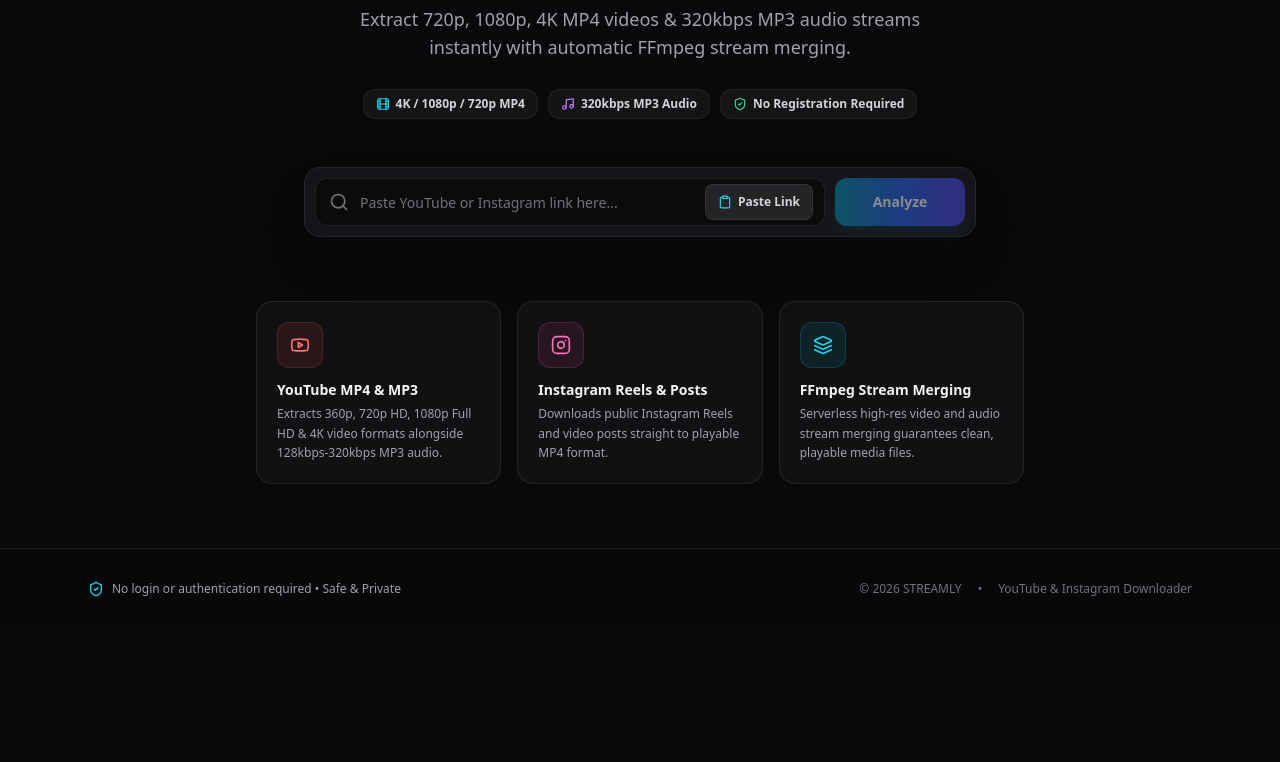
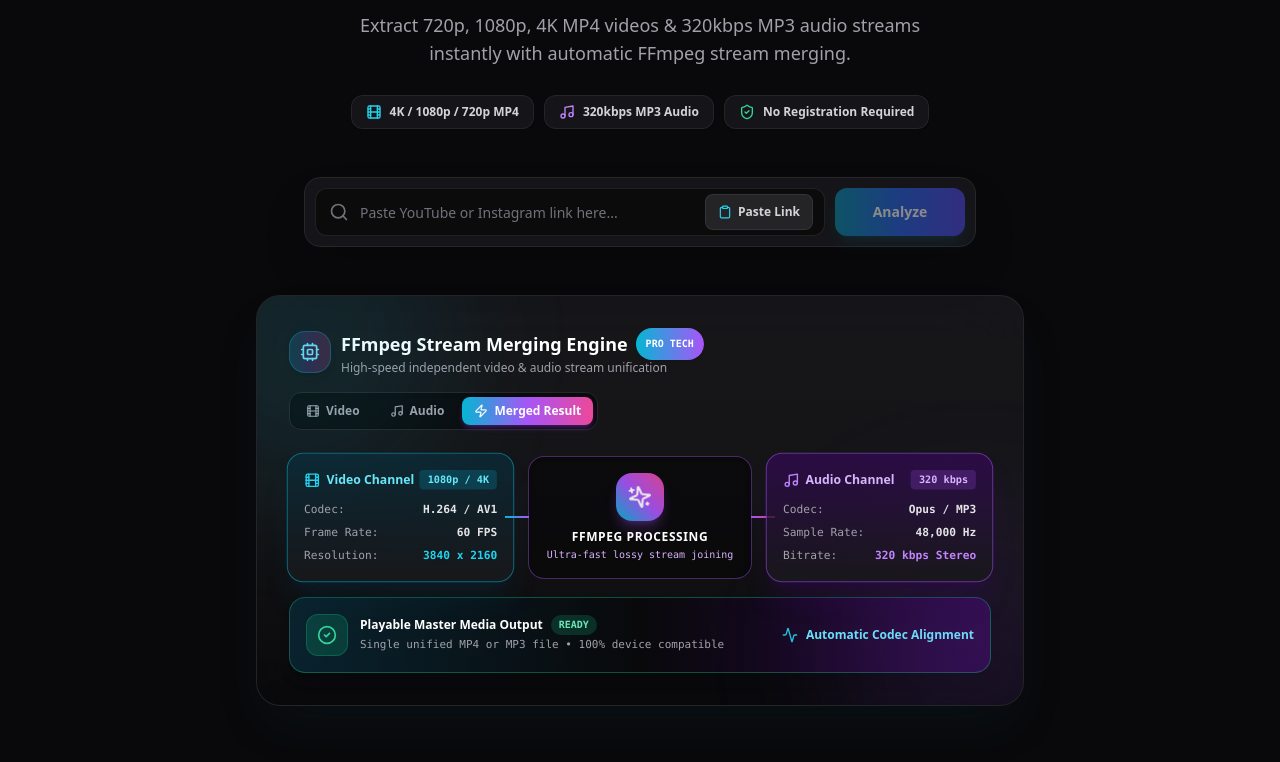
Before and after one commit to shiyamseenu68-blip/Streamly_down, a Next.js app: page / in a window 1280 px wide. Shown: the part 378-1140 px from the top of the page. Before the commit the page ends 1007 px from the top, so only its background shows below. Built offline with nearby package versions, Linux system fonts and the light colour scheme.

Commit message:
feat(ui): add interactive FFmpeg Stream Merging intro component with premium neon color palette

```diff
--- a/src/app/page.tsx
+++ b/src/app/page.tsx
@@ -5,6 +5,7 @@
 import { Footer } from "@/components/Footer";
 import { UrlForm } from "@/components/UrlForm";
 import { MediaCard } from "@/components/MediaCard";
+import { StreamMergeIntro } from "@/components/StreamMergeIntro";
 import { ValidationResult, MediaMetadata } from "@/lib/types/media";
 import {
   Youtube,
@@ -89,23 +90,24 @@
     <div className="flex flex-col min-h-screen bg-zinc-950 text-zinc-100 overflow-x-hidden selection:bg-cyan-500 selection:text-white">
       <Header />
 
-      {/* Decorative Background Glow Orbs */}
-      <div className="fixed top-20 left-1/2 -translate-x-1/2 w-[600px] h-[300px] bg-gradient-to-r from-red-600/15 via-purple-600/15 to-cyan-600/15 blur-[120px] pointer-events-none -z-10 rounded-full" />
-      <div className="fixed bottom-10 left-1/4 w-[400px] h-[250px] bg-cyan-600/10 blur-[100px] pointer-events-none -z-10 rounded-full" />
+      {/* Decorative Premium Background Glow Orbs */}
+      <div className="fixed top-12 left-1/2 -translate-x-1/2 w-[700px] h-[350px] bg-gradient-to-r from-red-600/20 via-purple-600/20 to-cyan-600/20 blur-[140px] pointer-events-none -z-10 rounded-full" />
+      <div className="fixed bottom-10 left-1/4 w-[450px] h-[280px] bg-cyan-600/15 blur-[120px] pointer-events-none -z-10 rounded-full" />
+      <div className="fixed top-1/3 right-10 w-[350px] h-[250px] bg-pink-600/10 blur-[100px] pointer-events-none -z-10 rounded-full" />
 
       <main className="flex-1 w-full max-w-4xl mx-auto px-4 sm:px-6 py-10 sm:py-16 flex flex-col items-center justify-start gap-8 sm:gap-12">
         {/* Animated Intro Hero Section */}
         <section className="text-center max-w-3xl flex flex-col items-center gap-5 relative">
           {/* Glowing Pill Badge */}
-          <div className="inline-flex items-center gap-2 px-4 py-1.5 rounded-full bg-gradient-to-r from-cyan-950/80 via-zinc-900 to-purple-950/80 border border-cyan-500/40 text-cyan-300 text-xs font-extrabold shadow-xl shadow-cyan-950/40 animate-fade-in backdrop-blur-md">
+          <div className="inline-flex items-center gap-2 px-4.5 py-2 rounded-full bg-gradient-to-r from-cyan-950/90 via-zinc-900 to-purple-950/90 border border-cyan-500/50 text-cyan-300 text-xs font-extrabold shadow-2xl shadow-cyan-950/50 animate-fade-in backdrop-blur-md">
             <Zap className="w-4 h-4 text-cyan-400 animate-pulse" />
-            <span>Next-Gen Media Downloader & Extraction Engine</span>
-            <span className="px-2 py-0.5 rounded-full bg-cyan-500/20 text-[10px] uppercase font-mono text-cyan-200">
+            <span>Next-Gen Media Downloader & Stream Merging Engine</span>
+            <span className="px-2.5 py-0.5 rounded-full bg-cyan-500/20 text-[10px] uppercase font-mono text-cyan-200 border border-cyan-500/30">
               v1.0 Live
             </span>
           </div>
 
-          {/* Hero Main Heading with Animated Gradient Text */}
+          {/* Hero Main Heading with Animated Premium Gradient Text */}
           <h1 className="text-3xl sm:text-6xl font-black tracking-tight leading-[1.12]">
             Download <span className="bg-gradient-to-r from-red-500 via-pink-500 to-purple-400 bg-clip-text text-transparent">YouTube</span> &{" "}
             <span className="bg-gradient-to-r from-purple-400 via-pink-500 to-orange-400 bg-clip-text text-transparent">Instagram</span> Media in{" "}
@@ -119,16 +121,16 @@
 
           {/* Interactive Feature Pills */}
           <div className="flex items-center justify-center gap-2.5 flex-wrap pt-2 text-xs font-semibold text-zinc-300">
-            <div className="px-3 py-1.5 rounded-xl bg-zinc-900/80 border border-zinc-800/80 flex items-center gap-1.5 shadow-sm">
-              <Film className="w-3.5 h-3.5 text-cyan-400" />
+            <div className="px-3.5 py-2 rounded-xl bg-zinc-900/90 border border-zinc-800/90 flex items-center gap-2 shadow-sm backdrop-blur-sm">
+              <Film className="w-4 h-4 text-cyan-400" />
               <span>4K / 1080p / 720p MP4</span>
             </div>
-            <div className="px-3 py-1.5 rounded-xl bg-zinc-900/80 border border-zinc-800/80 flex items-center gap-1.5 shadow-sm">
-              <Music className="w-3.5 h-3.5 text-purple-400" />
+            <div className="px-3.5 py-2 rounded-xl bg-zinc-900/90 border border-zinc-800/90 flex items-center gap-2 shadow-sm backdrop-blur-sm">
+              <Music className="w-4 h-4 text-purple-400" />
               <span>320kbps MP3 Audio</span>
             </div>
-            <div className="px-3 py-1.5 rounded-xl bg-zinc-900/80 border border-zinc-800/80 flex items-center gap-1.5 shadow-sm">
-              <ShieldCheck className="w-3.5 h-3.5 text-emerald-400" />
+            <div className="px-3.5 py-2 rounded-xl bg-zinc-900/90 border border-zinc-800/90 flex items-center gap-2 shadow-sm backdrop-blur-sm">
+              <ShieldCheck className="w-4 h-4 text-emerald-400" />
               <span>No Registration Required</span>
             </div>
           </div>
@@ -157,6 +159,9 @@
 
         {/* Real Extracted YouTube / Instagram Media Card */}
         {metadata && <MediaCard metadata={metadata} />}
+
+        {/* Interactive Video + Music Merging Intro Showcase */}
+        {!metadata && <StreamMergeIntro />}
 
         {/* Download Features & Quality Highlights Grid */}
         <section className="grid grid-cols-1 sm:grid-cols-3 gap-4 w-full max-w-3xl mt-4">
--- /dev/null
+++ b/src/components/StreamMergeIntro.tsx
@@ -0,0 +1,194 @@
+"use client";
+
+import React, { useState } from "react";
+import {
+  Film,
+  Music,
+  Zap,
+  Sparkles,
+  CheckCircle2,
+  Sliders,
+  ArrowRight,
+  Layers,
+  Activity,
+  Play,
+  Cpu,
+  Download
+} from "lucide-react";
+
+export function StreamMergeIntro() {
+  const [activeStep, setActiveStep] = useState<"video" | "audio" | "merge">("merge");
+
+  return (
+    <div className="w-full max-w-3xl mx-auto rounded-3xl bg-gradient-to-b from-zinc-900/90 via-zinc-900/80 to-zinc-950/90 border border-zinc-800/90 p-6 sm:p-8 shadow-2xl shadow-cyan-950/20 backdrop-blur-2xl animate-fade-in relative overflow-hidden">
+      {/* Background Ambient Glows */}
+      <div className="absolute -top-24 -left-24 w-72 h-72 bg-cyan-500/10 rounded-full blur-3xl pointer-events-none" />
+      <div className="absolute -bottom-24 -right-24 w-72 h-72 bg-purple-500/10 rounded-full blur-3xl pointer-events-none" />
+
+      {/* Header Intro Badge */}
+      <div className="flex items-center justify-between gap-4 mb-6 flex-wrap">
+        <div className="flex items-center gap-2.5">
+          <div className="p-2.5 rounded-2xl bg-gradient-to-r from-cyan-500/20 via-purple-500/20 to-pink-500/20 border border-cyan-500/30 text-cyan-300 shadow-md">
+            <Cpu className="w-5 h-5 animate-pulse" />
+          </div>
+          <div>
+            <h2 className="text-base sm:text-lg font-black text-white flex items-center gap-2">
+              FFmpeg Stream Merging Engine
+              <span className="px-2.5 py-0.5 rounded-full bg-gradient-to-r from-cyan-500 to-purple-500 text-white text-[10px] uppercase font-mono font-extrabold shadow-sm">
+                Pro Tech
+              </span>
+            </h2>
+            <p className="text-xs text-zinc-400">High-speed independent video & audio stream unification</p>
+          </div>
+        </div>
+
+        {/* Step Selector Pills */}
+        <div className="flex items-center gap-1.5 p-1 rounded-xl bg-zinc-950/80 border border-zinc-800 shadow-inner">
+          <button
+            onClick={() => setActiveStep("video")}
+            className={`px-3 py-1.5 rounded-lg text-xs font-extrabold flex items-center gap-1.5 transition-all ${
+              activeStep === "video"
+                ? "bg-cyan-600 text-white shadow-md shadow-cyan-600/30"
+                : "text-zinc-400 hover:text-zinc-200"
+            }`}
+          >
+            <Film className="w-3.5 h-3.5" />
+            <span>Video</span>
+          </button>
+          <button
+            onClick={() => setActiveStep("audio")}
+            className={`px-3 py-1.5 rounded-lg text-xs font-extrabold flex items-center gap-1.5 transition-all ${
+              activeStep === "audio"
+                ? "bg-purple-600 text-white shadow-md shadow-purple-600/30"
+                : "text-zinc-400 hover:text-zinc-200"
+            }`}
+          >
+            <Music className="w-3.5 h-3.5" />
+            <span>Audio</span>
+          </button>
+          <button
+            onClick={() => setActiveStep("merge")}
+            className={`px-3 py-1.5 rounded-lg text-xs font-extrabold flex items-center gap-1.5 transition-all ${
+              activeStep === "merge"
+                ? "bg-gradient-to-r from-cyan-500 via-purple-500 to-pink-500 text-white shadow-md shadow-purple-600/30"
+                : "text-zinc-400 hover:text-zinc-200"
+            }`}
+          >
+            <Zap className="w-3.5 h-3.5" />
+            <span>Merged Result</span>
+          </button>
+        </div>
+      </div>
+
+      {/* Interactive Visual Merge Pipeline Diagram */}
+      <div className="grid grid-cols-1 md:grid-cols-3 gap-4 items-center my-4 relative z-10">
+        {/* Left: Video Stream Box */}
+        <div
+          className={`p-4 rounded-2xl border transition-all duration-300 ${
+            activeStep === "video" || activeStep === "merge"
+              ? "bg-gradient-to-b from-cyan-950/60 to-zinc-900 border-cyan-500/50 shadow-xl shadow-cyan-950/30 scale-[1.02]"
+              : "bg-zinc-950/60 border-zinc-800 opacity-60"
+          }`}
+        >
+          <div className="flex items-center justify-between mb-3">
+            <span className="text-xs font-extrabold text-cyan-300 flex items-center gap-1.5">
+              <Film className="w-4 h-4 text-cyan-400" />
+              <span>Video Channel</span>
+            </span>
+            <span className="px-2 py-0.5 rounded bg-cyan-500/20 text-cyan-300 font-mono text-[10px] font-bold">
+              1080p / 4K
+            </span>
+          </div>
+          <div className="space-y-1.5 text-[11px] font-mono text-zinc-400">
+            <div className="flex justify-between">
+              <span>Codec:</span>
+              <span className="text-zinc-200 font-bold">H.264 / AV1</span>
+            </div>
+            <div className="flex justify-between">
+              <span>Frame Rate:</span>
+              <span className="text-zinc-200 font-bold">60 FPS</span>
+            </div>
+            <div className="flex justify-between">
+              <span>Resolution:</span>
+              <span className="text-cyan-400 font-bold">3840 x 2160</span>
+            </div>
+          </div>
+        </div>
+
+        {/* Center: FFmpeg Active Processing Core */}
+        <div className="flex flex-col items-center justify-center p-4 rounded-2xl bg-zinc-950/80 border border-purple-500/40 shadow-inner text-center relative group">
+          <div className="w-12 h-12 rounded-2xl bg-gradient-to-tr from-cyan-500 via-purple-500 to-pink-500 flex items-center justify-center text-white shadow-lg shadow-purple-500/30 animate-pulse mb-2">
+            <Sparkles className="w-6 h-6 animate-spin" />
+          </div>
+          <span className="text-xs font-black text-white uppercase tracking-wider flex items-center gap-1.5">
+            FFmpeg Processing
+          </span>
+          <span className="text-[10px] text-purple-300 font-mono mt-0.5">
+            Ultra-fast lossy stream joining
+          </span>
+          {/* Pulse Connector Beams */}
+          <div className="hidden md:block absolute -left-6 top-1/2 -translate-y-1/2 w-6 h-0.5 bg-gradient-to-r from-cyan-500 to-purple-500 animate-pulse" />
+          <div className="hidden md:block absolute -right-6 top-1/2 -translate-y-1/2 w-6 h-0.5 bg-gradient-to-r from-purple-500 to-pink-500 animate-pulse" />
+        </div>
+
+        {/* Right: Audio Stream Box */}
+        <div
+          className={`p-4 rounded-2xl border transition-all duration-300 ${
+            activeStep === "audio" || activeStep === "merge"
+              ? "bg-gradient-to-b from-purple-950/60 to-zinc-900 border-purple-500/50 shadow-xl shadow-purple-950/30 scale-[1.02]"
+              : "bg-zinc-950/60 border-zinc-800 opacity-60"
+          }`}
+        >
+          <div className="flex items-center justify-between mb-3">
+            <span className="text-xs font-extrabold text-purple-300 flex items-center gap-1.5">
+              <Music className="w-4 h-4 text-purple-400" />
+              <span>Audio Channel</span>
+            </span>
+            <span className="px-2 py-0.5 rounded bg-purple-500/20 text-purple-300 font-mono text-[10px] font-bold">
+              320 kbps
+            </span>
+          </div>
+          <div className="space-y-1.5 text-[11px] font-mono text-zinc-400">
+            <div className="flex justify-between">
+              <span>Codec:</span>
+              <span className="text-zinc-200 font-bold">Opus / MP3</span>
+            </div>
+            <div className="flex justify-between">
+              <span>Sample Rate:</span>
+              <span className="text-zinc-200 font-bold">48,000 Hz</span>
+            </div>
+            <div className="flex justify-between">
+              <span>Bitrate:</span>
+              <span className="text-purple-400 font-bold">320 kbps Stereo</span>
+            </div>
+          </div>
+        </div>
+      </div>
+
+      {/* Output Master Preview Card */}
+      <div className="mt-4 p-4 rounded-2xl bg-gradient-to-r from-cyan-950/60 via-zinc-950 to-purple-950/60 border border-emerald-500/40 flex items-center justify-between gap-4 flex-wrap shadow-lg">
+        <div className="flex items-center gap-3">
+          <div className="p-2.5 rounded-xl bg-emerald-500/20 text-emerald-400 border border-emerald-500/30">
+            <CheckCircle2 className="w-5 h-5" />
+          </div>
+          <div className="flex flex-col">
+            <span className="text-xs font-extrabold text-white flex items-center gap-2">
+              Playable Master Media Output
+              <span className="px-2 py-0.5 rounded-full bg-emerald-500/20 text-emerald-300 text-[10px] font-mono font-bold uppercase">
+                Ready
+              </span>
+            </span>
+            <span className="text-[11px] text-zinc-400 font-mono mt-0.5">
+              Single unified MP4 or MP3 file • 100% device compatible
+            </span>
+          </div>
+        </div>
+
+        <div className="flex items-center gap-2 text-xs font-bold text-cyan-300">
+          <Activity className="w-4 h-4 text-cyan-400 animate-pulse" />
+          <span>Automatic Codec Alignment</span>
+        </div>
+      </div>
+    </div>
+  );
+}
```
